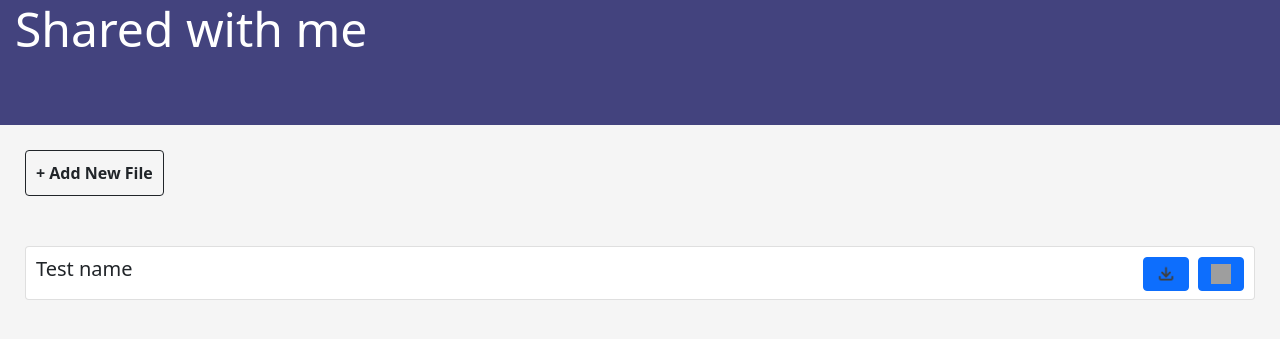
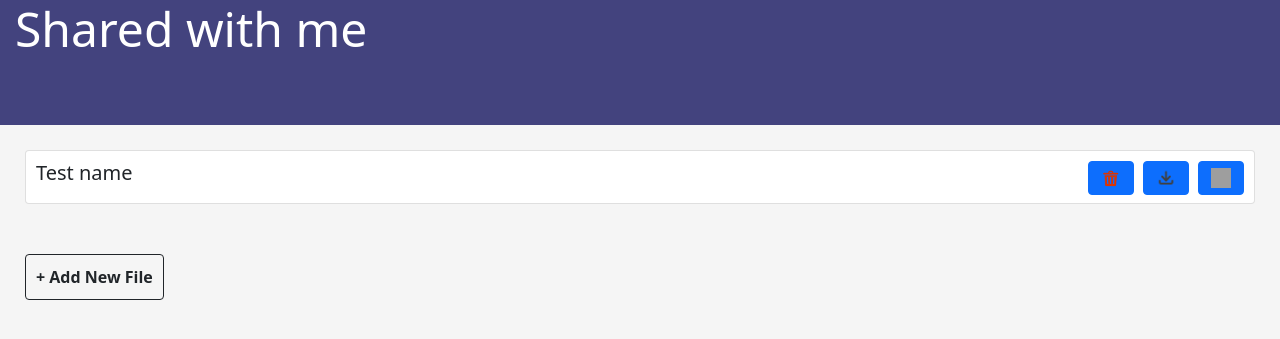
Before and after one commit to Aserohijos84/DevTam, a PHP site: page /content.php in a window 1280 px wide. Shown: the top 339 px of the page. Run offline with PHP 8.4, Linux system fonts and the light colour scheme; grey boxes are pictures that could not be loaded.

Commit message:
delete button

```diff
--- a/content.php
+++ b/content.php
@@ -13,14 +13,17 @@ session_start();
               Shared with me
             </h1>
         </div>
-        <button type="button" class="btn btn-outline-dark" data-bs-toggle="modal" data-bs-target="#upload" style="width: auto; margin: 25px; padding: 10px; font-weight: bolder;">
-          + Add New File
-        </button>
+
         <div class="card" style="width: auto; margin: 25px; padding: 10px;">
           <h5>Test name</h5>
-          <button style="position:absolute; right: 10px;" type="button" class="btn btn-primary" data-bs-toggle="modal" data-bs-target="#configFile"><img src="gear.png"  width="20px" height="20px"></button>
-          <button style="position:absolute; right: 65px;" type="button" class="btn btn-primary"><img src="download.png"  width="20px" height="20px"></button>
+          <button style="position:absolute; right: 10px;" type="button" class="btn btn-primary" data-bs-toggle="modal" data-bs-target="#configFile"><img src="Resources/imgs/gear.png"  width="20px" height="20px"></button>
+          <button style="position:absolute; right: 65px;" type="button" class="btn btn-primary"><img src="Resources/imgs/download.png"  width="20px" height="20px"></button>
+          <button style="position:absolute; right: 120px;" type="button" class="btn btn-primary"><img src="Resources/imgs/delete.png"  width="20px" height="20px"></button>
       </div>
+
+      <button type="button" class="btn btn-outline-dark" data-bs-toggle="modal" data-bs-target="#upload" style="width: auto; margin: 25px; padding: 10px; font-weight: bolder;">
+        + Add New File
+      </button>
         <!-- Modal -->
         <div class="modal fade" id="upload" tabindex="-1" aria-labelledby="uploadFile" aria-hidden="true">
           <div class="modal-dialog">
--- a/fileButton.html
+++ b/fileButton.html
@@ -36,7 +36,6 @@
           </div>
         </div>
       </div>
-
       <div class="modal fade" id="configFile" tabindex="-1" aria-labelledby="conf" aria-hidden="true">
         <div class="modal-dialog">
           <div class="modal-content">
```
Also changed, not shown: Resources/imgs/delete.png (added).
